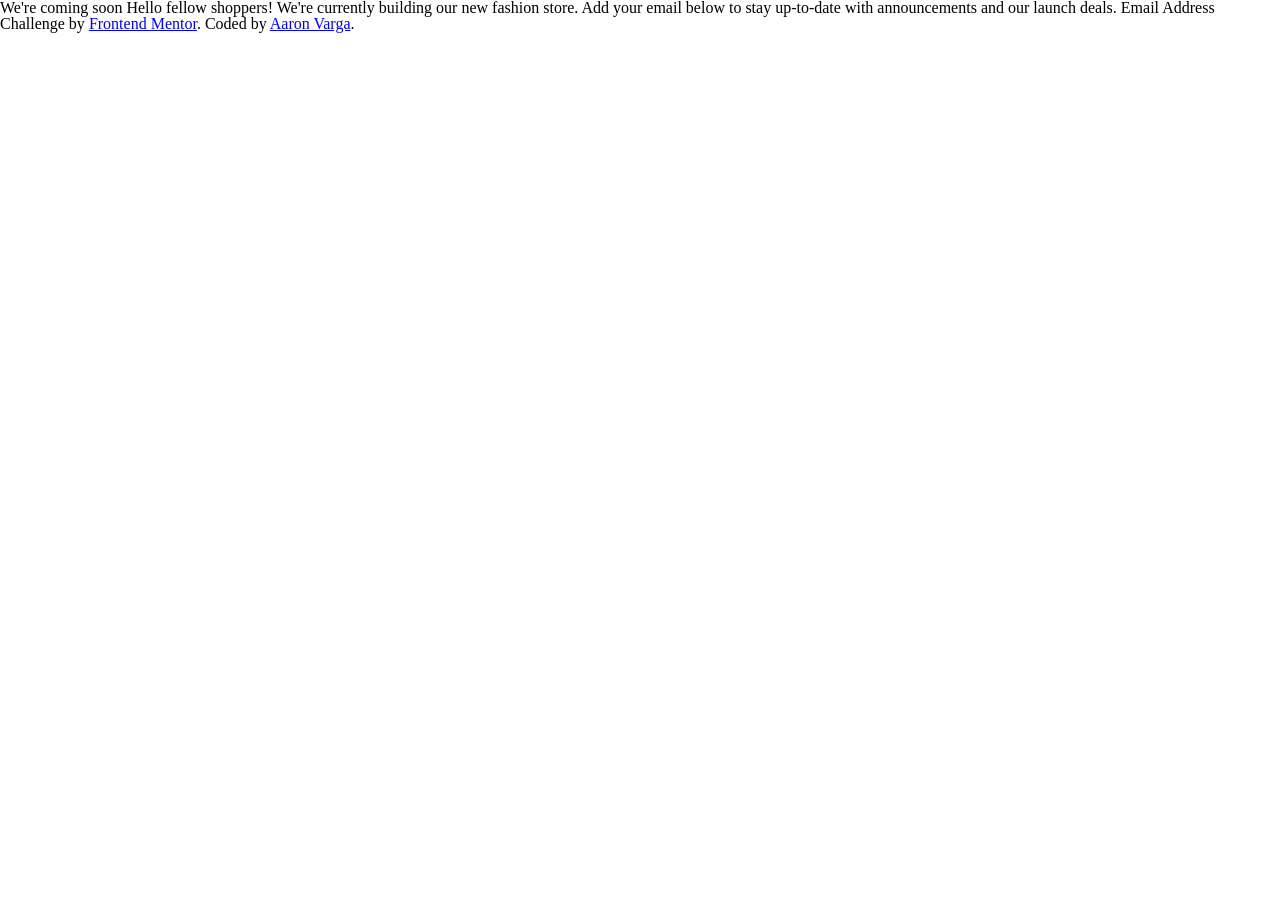
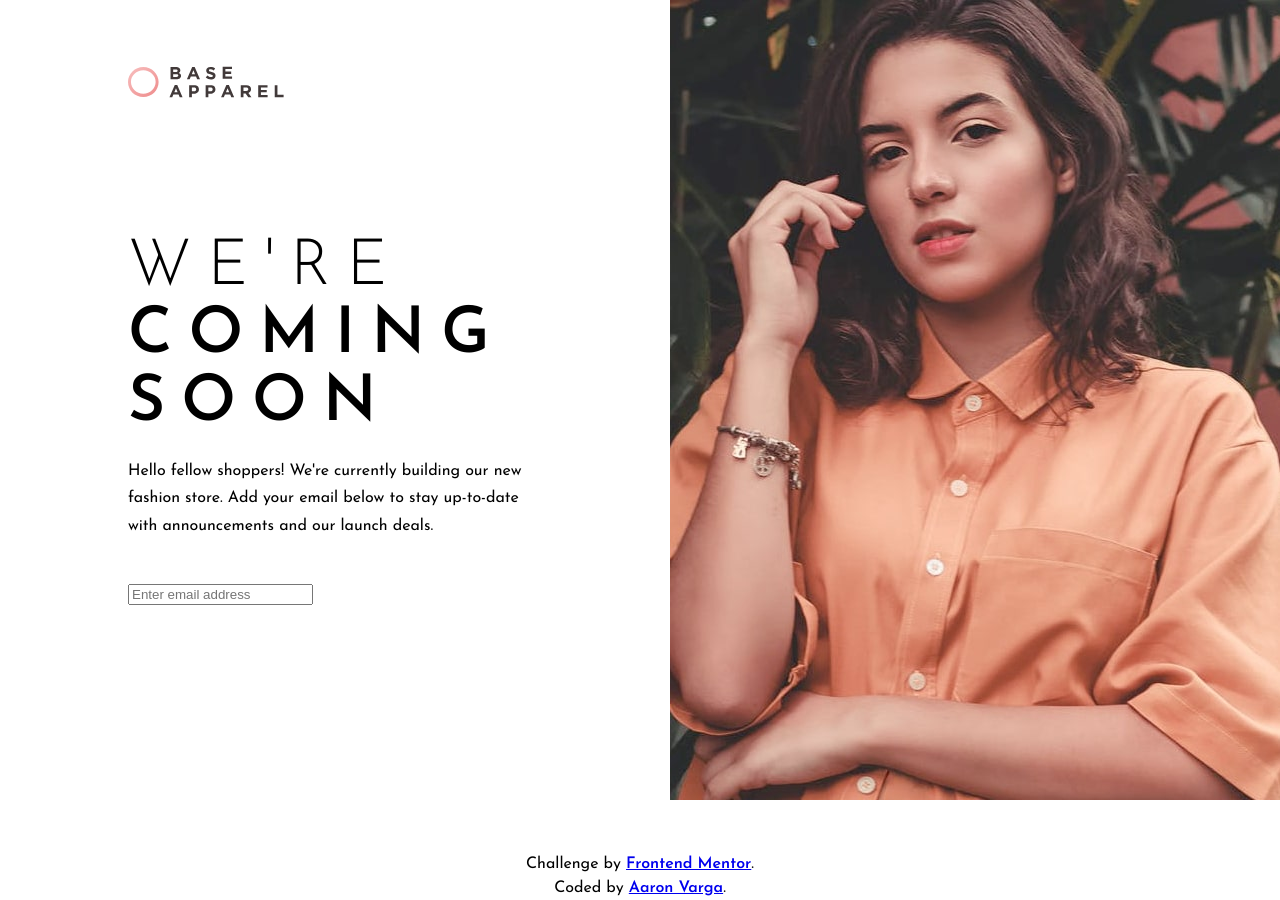
Before and after one commit to aaronthenihilist/base-apparel-coming-soon, a plain HTML site: page index.html in a window 1280 px wide. Before the commit the page ends 800 px from the top, so only its background shows below. Drawn offline with Linux system fonts and the light colour scheme.

Commit message:
html/css updates

```diff
--- a/css/style.css
+++ b/css/style.css
@@ -0,0 +1,68 @@
+:root {
+    font-size: 16px;
+}
+
+body {
+    font-family: 'Josefin Sans', sans-serif;
+    display: flex;
+    flex-direction: column;
+    align-items: center;
+    gap: 2rem;
+}
+
+main {
+    max-width: 1440px;
+    min-height: 100vh;
+    display: flex;
+    flex-direction: row;
+}
+
+.main-item {
+    display: flex;
+    flex-direction: column;
+    width: 50%;
+}
+
+.main-item:first-of-type {
+    padding: 0 8rem 8rem 8rem;
+}
+
+.main-item p {
+    max-width: 450px;
+}
+
+.main-item:first-of-type img {
+    max-width: 156px;
+    margin-top: 4.1rem;
+}
+
+form {
+    margin-top: 2.75rem;
+}
+
+h1 {
+    margin-top: 8.5rem;
+    font-weight: 700;
+    font-size: 4rem;
+    text-transform: uppercase;
+    letter-spacing: 1rem;
+    line-height: 4.25rem;
+}
+
+h1 span {
+    font-weight: 300;
+}
+
+p {
+    margin-top: 1.25rem;
+    line-height: 1.7rem;
+}
+
+footer p {
+    text-align: center;
+    line-height: 1.5rem;
+}
+
+footer a {
+    font-weight: 700;
+}
--- a/index.html
+++ b/index.html
@@ -6,24 +6,32 @@
   <meta name="viewport" content="width=device-width, initial-scale=1.0">
   <link rel="icon" type="image/png" sizes="32x32" href="./images/favicon-32x32.png">
   <title>Frontend Mentor | Base Apparel coming soon page by Aaron Varga</title>
+  <link rel="preconnect" href="https://fonts.googleapis.com">
+  <link rel="preconnect" href="https://fonts.gstatic.com" crossorigin>
+  <link href="https://fonts.googleapis.com/css2?family=Josefin+Sans:wght@300;400;600&display=swap" rel="stylesheet">
   <link rel="stylesheet" href="css/reset.css">
   <link rel="stylesheet" href="css/style.css">
 </head>
 
 <body>
-  <main></main>
-
-  We're coming soon
-
-  Hello fellow shoppers! We're currently building our new fashion store.
-  Add your email below to stay up-to-date with announcements and our launch deals.
-
-  Email Address
-
+  <main>
+    <div class="main-item">
+      <img src="./images/logo.svg" alt="Logo">
+      <h1><span>We're</span><br>coming<br>soon</h1>
+      <p>Hello fellow shoppers! We're currently building our new fashion store.
+        Add your email below to stay up-to-date with announcements and our launch deals.</p>
+      <form action="">
+        <input type="email" placeholder="Enter email address" required>
+      </form>
+    </div>
+    <div class="main-item">
+      <img src="./images/hero-desktop.jpg" alt="">
+    </div>
+  </main>
   <footer>
     <p class="attribution">
-      Challenge by <a href="https://www.frontendmentor.io?ref=challenge" target="_blank">Frontend Mentor</a>.
-      Coded by <a href="#">Aaron Varga</a>.
+      Challenge by <a href="https://www.frontendmentor.io?ref=challenge" target="_blank">Frontend Mentor</a>.<br>
+      Coded by <a href="https://www.frontendmentor.io/profile/thenihilistdev" target="_blank">Aaron Varga</a>.
     </p>
   </footer>
   <script src="js/script.js" defer></script>
```
